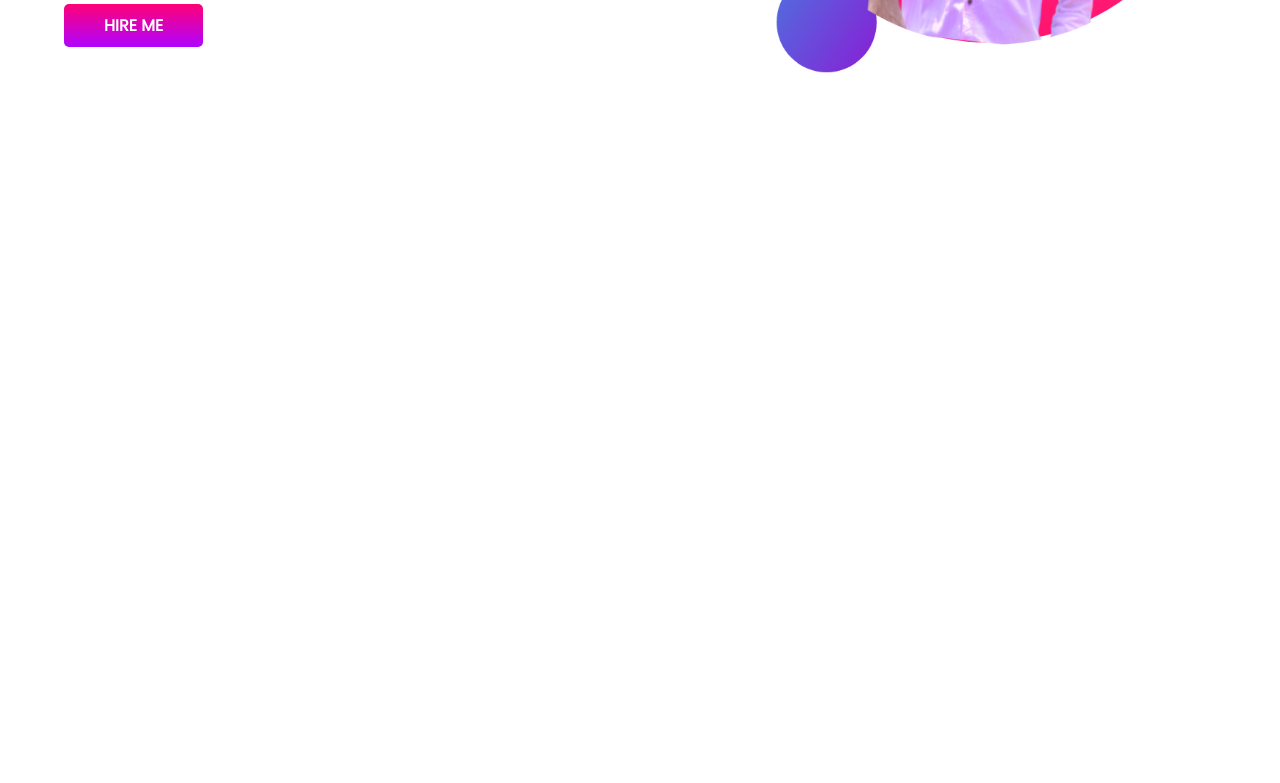
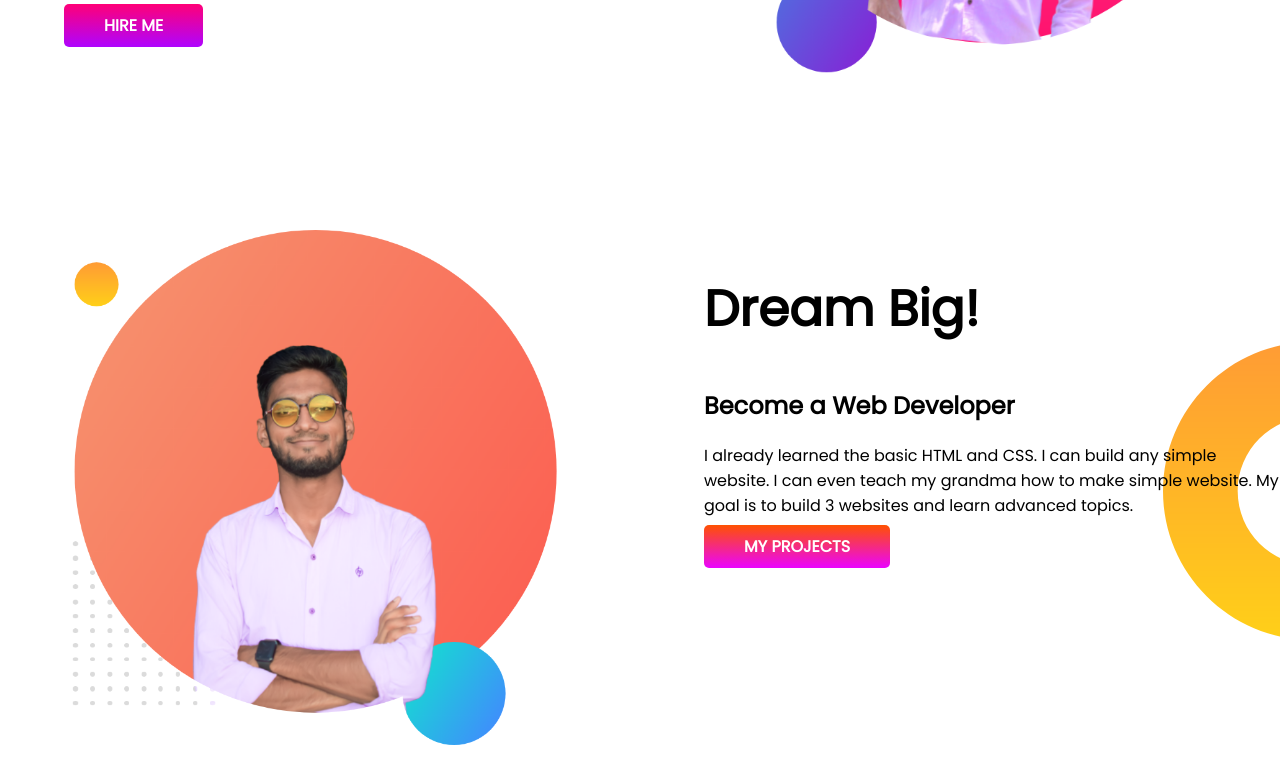
Before and after one commit to alaminpathanbd/developer-portfolio, a plain HTML site: page index.html in a window 1280 px wide. Shown: the part 425-1208 px from the top of the page. Before the commit the page ends 800 px from the top, so only its background shows below. Drawn offline with Linux system fonts and the light colour scheme.

Commit message:
Dream Banner Added

```diff
--- a/index.html
+++ b/index.html
@@ -28,5 +28,18 @@
         </div>
     </section>
      <!--First Banner End-->
+     <!--Dream Banner Start-->
+     <section class="dream">
+         <div class="half-width">
+             <img src="img/al-amn-1.png" alt="Al-Amin Dream">
+         </div>
+         <div class="half-width">
+             <h1>Dream Big!</h1>
+             <h2>Become a Web Developer</h2>
+             <p>I already learned the basic HTML and CSS. I can build any simple website. I can even teach my grandma how to make simple website. My goal is to build 3 websites and learn advanced topics.</p>
+             <a class="link-button2" target="_blank" href="https://github.com/alaminpathanbd">MY PROJECTS</a>
+         </div>
+     </section>
+     <!--Dream Banner End-->
 </body>
 </html>
--- a/style.css
+++ b/style.css
@@ -12,6 +12,7 @@ h1 {
 }
 section {
   display: flex;
+  margin-bottom: 150px;
 }
 .half-width {
   width: 50%;
@@ -33,3 +34,20 @@ section {
   background-repeat: no-repeat;
 }
 /*first banner End*/
+/*dream banner start*/
+.dream {
+  background-image: url(img/dream-bg.png);
+  background-repeat: no-repeat;
+  background-position: right;
+}
+
+.link-button2 {
+  text-decoration: none;
+  background-image: linear-gradient(rgb(255, 81, 0), rgb(234, 4, 255));
+  padding: 10px 40px;
+  border-radius: 5px;
+  color: white;
+  font-weight: 600;
+}
+
+/*dream banner End*/
```
